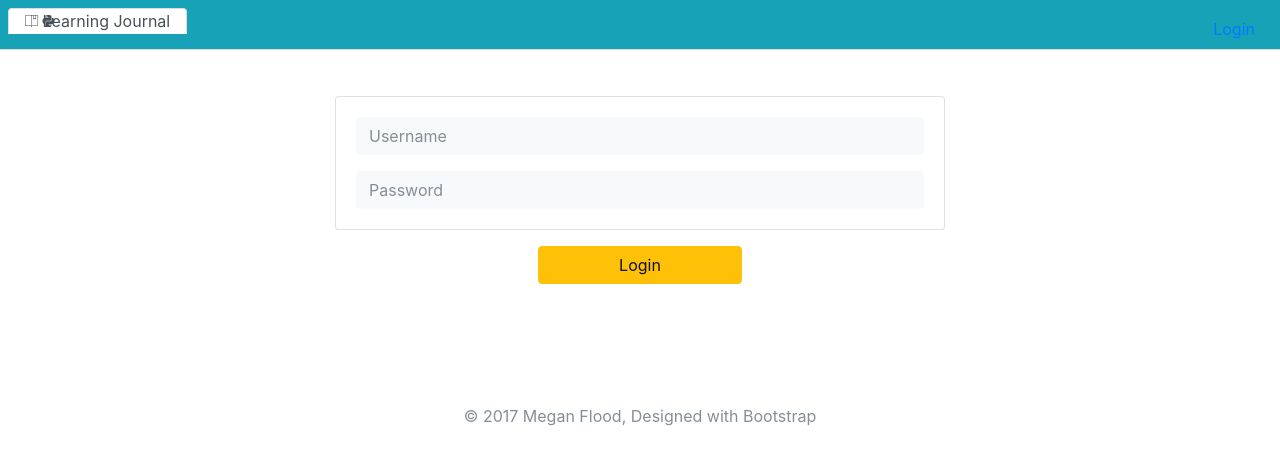
After one commit to musflood/pyramid-learning-journal, a Python web app: template pyramid_learning_journal/templates/login.jinja2 in a window 1280 px wide. The commit adds this page. Shown: the top 465 px of the page. Run offline with Jinja, Linux system fonts and the light colour scheme; the template is opened without the code that fills it, so the values that code supplies are empty; some libraries are stand-ins or nearby versions.

Commit message:
Added login to templates Added jinja file for login page. Added buttons for logging in and out. Added conditions for only showing new and edit buttons if authenticated.

```diff
--- a/pyramid_learning_journal/__init__.py
+++ b/pyramid_learning_journal/__init__.py
@@ -9,5 +9,6 @@ def main(global_config, **settings):
     config.include('pyramid_jinja2')
     config.include('.models')
     config.include('.routes')
+    config.include('.security')
     config.scan()
     return config.make_wsgi_app()
--- a/pyramid_learning_journal/routes.py
+++ b/pyramid_learning_journal/routes.py
@@ -5,3 +5,5 @@ def includeme(config):
     config.add_route('create', '/journal/new-entry')
     config.add_route('edit', '/journal/{id:\d+}/edit-entry')
     config.add_route('delete', '/journal/{id:\d+}/delete-entry')
+    config.add_route('login', '/login')
+    config.add_route('logout', '/logout')
--- a/pyramid_learning_journal/templates/base.jinja2
+++ b/pyramid_learning_journal/templates/base.jinja2
@@ -32,12 +32,27 @@
                     </a>
 
                 </li>
+                {% if request.authenticated_userid %}
                 <li class="ml-auto nav-item">
                     <a class="nav-link new {% if 'New' in page_title %}active{% endif %}" href="{{ request.route_url('create') }}">
                         <span class="d-none d-sm-inline">New</span>
                         <span class="ion-ios-plus-outline d-inline d-sm-none"></span>
                     </a>
                 </li>
+                <li class="ml-auto nav-item">
+                    <a class="nav-link new" href="{{ request.route_url('logout') }}">
+                        <span class="d-none d-sm-inline">Logout</span>
+                        <span class="ion-android-lock d-inline d-sm-none"></span>
+                    </a>
+                </li>
+                {% else %}
+                <li class="ml-auto nav-item">
+                    <a class="nav-link new {% if 'Login' in page_title %}active{% endif %}" href="{{ request.route_url('login') }}">
+                        <span class="d-none d-sm-inline">Login</span>
+                        <span class="ion-android-unlock d-inline d-sm-none"></span>
+                    </a>
+                </li>
+                {% endif %}
             </ul>
         </nav>
 
--- a/pyramid_learning_journal/templates/detail.jinja2
+++ b/pyramid_learning_journal/templates/detail.jinja2
@@ -3,7 +3,9 @@
 {% block content %}
     <div class="card mb-5">
         <div class="card-header bg-white">
+            {% if request.authenticated_userid %}
             <a class="ion-android-create btn btn-outline-warning rounded-circle float-right edit" href="{{ request.route_url('edit', id=entry.id) }}"></a>
+            {% endif %}
             <h2 class="card-title mb-1">{{ entry.title }}</h2>
         </div>
         <div class="card-body">
--- /dev/null
+++ b/pyramid_learning_journal/templates/login.jinja2
@@ -0,0 +1,15 @@
+{% extends "base.jinja2" %}
+
+{% block content %}
+    <form method="POST">
+        <div class="card mb-3">
+            <div class="card-body">
+                <input type="text" name="username" placeholder="Username" class="form-control border-light bg-light mb-3" required>
+                <input type="password" name="password" placeholder="Password" class="form-control border-light bg-light" required>
+            </div>
+        </div> <!-- end of card -->
+        <div class="row justify-content-center mx-0">
+            <button type="submit" class="btn btn-warning col col-sm-4">Login</button>
+        </div>
+    </form>
+{% endblock content %}
```
Also changed, not shown: pyramid_learning_journal/views/default.py (+11 -3 lines).
